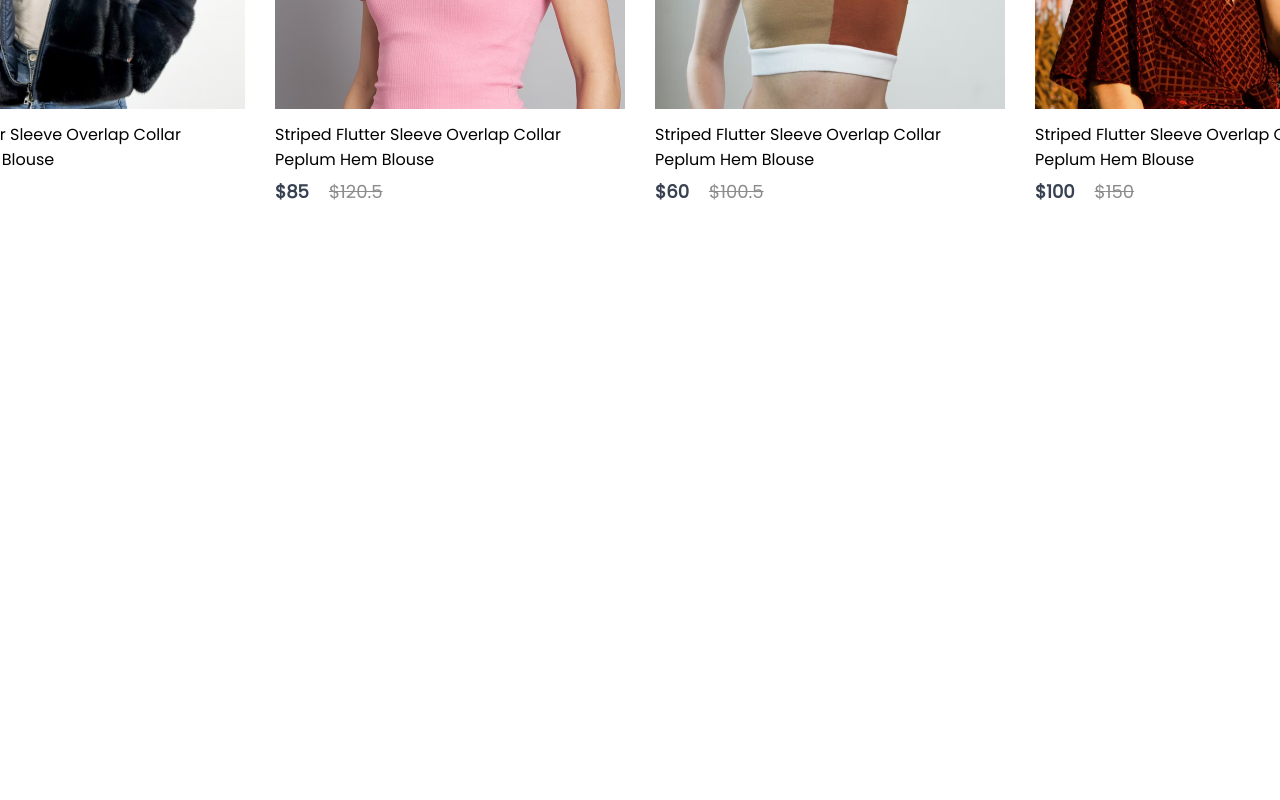
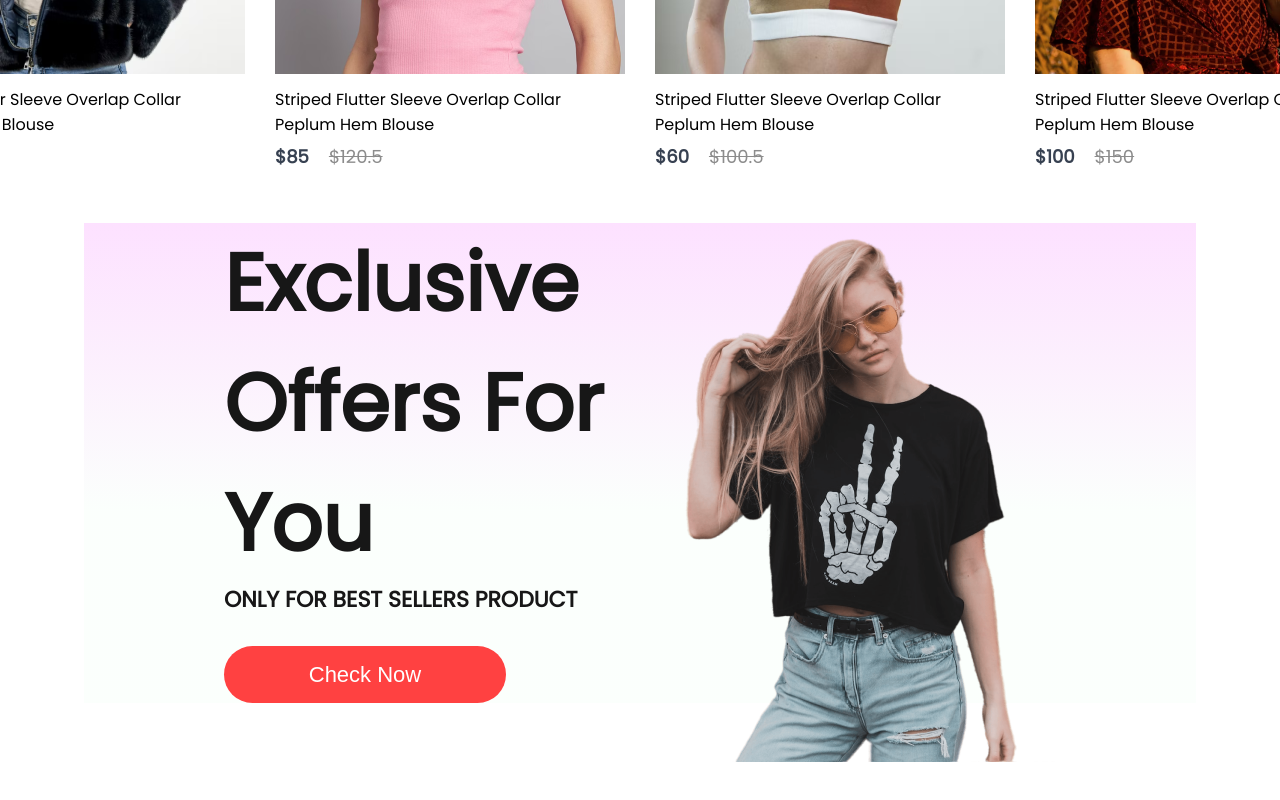
Before and after one commit to JoseLumbantobing/E-Shop, a React (Create React App) app: page / in a window 1280 px wide. Shown: the part 1394-2194 px from the top of the page. Before the commit the page ends 1617 px from the top, so only its background shows below. Built offline with nearby package versions, Linux system fonts and the light colour scheme; a web font is replaced by a local one.

Commit message:
Creating a banner offers component and adding it to the Shop component

```diff
--- /dev/null
+++ b/src/Components/Offers/Offers.css
@@ -0,0 +1,49 @@
+.offers {
+    height: 60vh;
+    width: 65%;
+    display: flex;
+    margin: auto;
+    padding: 0px 140px;
+    margin-bottom: 150px;
+    background: linear-gradient(180deg, #fde1ff, #e1ffea22 60%);
+}
+
+.offers-left {
+    flex: 1;
+    display: flex;
+    flex-direction: column;
+    justify-content: center;
+}
+
+.offers-left h1 {
+    color: #171717;
+    font-size: 80px;
+    font-weight: 600;
+}
+
+.offers-left p {
+    color: #171717;
+    font-size: 22px;
+    font-weight: 600;
+}
+
+.offers-left button {
+    width: 282px;
+    height: 70px;
+    border-radius: 35px;
+    background: #ff4141;
+    border: none;
+    color: #fff;
+    font-size: 22px;
+    font-weight: 500;
+    margin-top: 30px;
+    cursor: pointer;
+}
+
+.offers-right {
+    flex: 1;
+    display: flex;
+    align-items: center;
+    justify-content: flex-end;
+    padding-top: 50px;
+}
--- /dev/null
+++ b/src/Components/Offers/Offers.jsx
@@ -0,0 +1,21 @@
+import React from 'react'
+import './Offers.css'
+import exclusive_imgae from '../Assets/exclusive_image.png'
+
+const Offers = () => {
+  return (
+    <div className='offers'>
+        <div className="offers-left">
+            <h1>Exclusive</h1>
+            <h1>Offers For You</h1>
+            <p>ONLY FOR BEST SELLERS PRODUCT</p>
+            <button>Check Now</button>
+        </div>
+        <div className="offers-right">
+            <img src={exclusive_imgae} alt="" />
+        </div>
+    </div>
+  )
+}
+
+export default Offers
--- a/src/Components/Popular/Popular.jsx
+++ b/src/Components/Popular/Popular.jsx
@@ -6,7 +6,7 @@
 const Popular = () => {
   return (
     <div className='popular'>
-        <h1>POPULAR IN WOMEN</h1>]
+        <h1>POPULAR IN WOMEN</h1>
         <hr />
         <div className="popular-item">
             {data_product.map((item, i) => {
--- a/src/Pages/Shop.jsx
+++ b/src/Pages/Shop.jsx
@@ -1,5 +1,6 @@
 import React from 'react'
 import Hero from '../Components/Hero/Hero'
+import Offers from '../Components/Offers/Offers'
 import Popular from '../Components/Popular/Popular'
 
 const Shop = () => {
@@ -7,6 +8,7 @@
     <div>
         <Hero />
         <Popular />
+        <Offers />
     </div>
   )
 }
```
